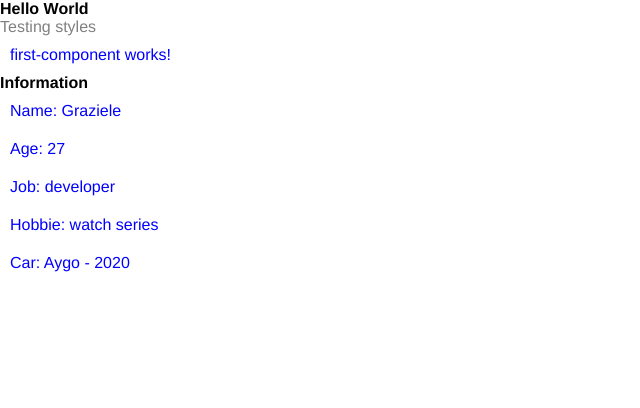
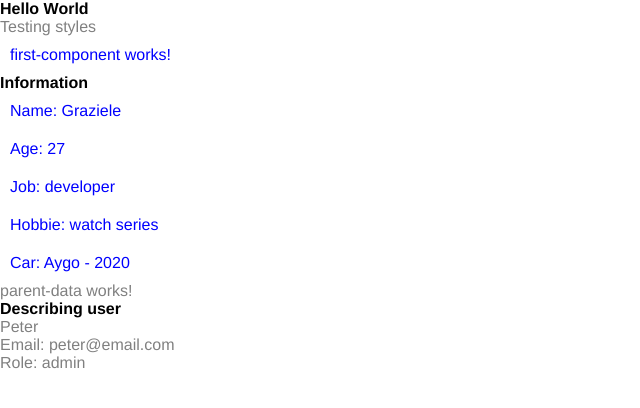
Before and after one commit to grazirs/angular, an Angular app: page / in a window 1280 px wide. Shown: the top 408 px of the page, without its empty margins (0-640 px from the left). Built offline with nearby package versions, Linux system fonts and the light colour scheme.

Commit message:
add parent component and passing properties to child

```diff
--- a/src/app/app.component.html
+++ b/src/app/app.component.html
@@ -1,3 +1,4 @@
 <h1>Hello World</h1>
 <p>Testing styles</p>
 <app-first-component></app-first-component>
+<app-parent-data [name]="userName" [userData]="userData"></app-parent-data>
--- a/src/app/app.component.ts
+++ b/src/app/app.component.ts
@@ -6,5 +6,13 @@ import { Component } from '@angular/core';
   styleUrls: ['./app.component.css']
 })
 export class AppComponent {
+  userName: string = 'Peter'
+  userData: {
+    email: string;
+    role: string;
+  } = {
+    email: 'peter@email.com',
+    role: 'admin'
+  }
   title = 'angular';
 }
--- a/src/app/app.module.ts
+++ b/src/app/app.module.ts
@@ -3,11 +3,13 @@ import { BrowserModule } from '@angular/platform-browser';
 
 import { AppComponent } from './app.component';
 import { FirstComponentComponent } from './components/first-component/first-component.component';
+import { ParentDataComponent } from './components/parent-data/parent-data.component';
 
 @NgModule({
   declarations: [
     AppComponent,
-    FirstComponentComponent
+    FirstComponentComponent,
+    ParentDataComponent
   ],
   imports: [
     BrowserModule
--- /dev/null
+++ b/src/app/components/parent-data/parent-data.component.html
@@ -0,0 +1,5 @@
+<p>parent-data works!</p>
+<h3>Describing user</h3>
+<p>{{ name }}</p>
+<p>Email: {{ userData.email }}</p>
+<p>Role: {{ userData.role }}</p>
--- /dev/null
+++ b/src/app/components/parent-data/parent-data.component.ts
@@ -0,0 +1,17 @@
+import { Component, OnInit, Input } from '@angular/core';
+
+@Component({
+  selector: 'app-parent-data',
+  templateUrl: './parent-data.component.html',
+  styleUrls: ['./parent-data.component.css']
+})
+export class ParentDataComponent implements OnInit {
+  @Input() name: string = ''
+  @Input() userData: { email: string, role: string } = { email: '', role: '' }
+
+  constructor() { }
+
+  ngOnInit(): void {
+  }
+
+}
```
Also changed, not shown: src/app/components/parent-data/parent-data.component.css (added), 1 other file (tests, documents, lock files or other folders).
